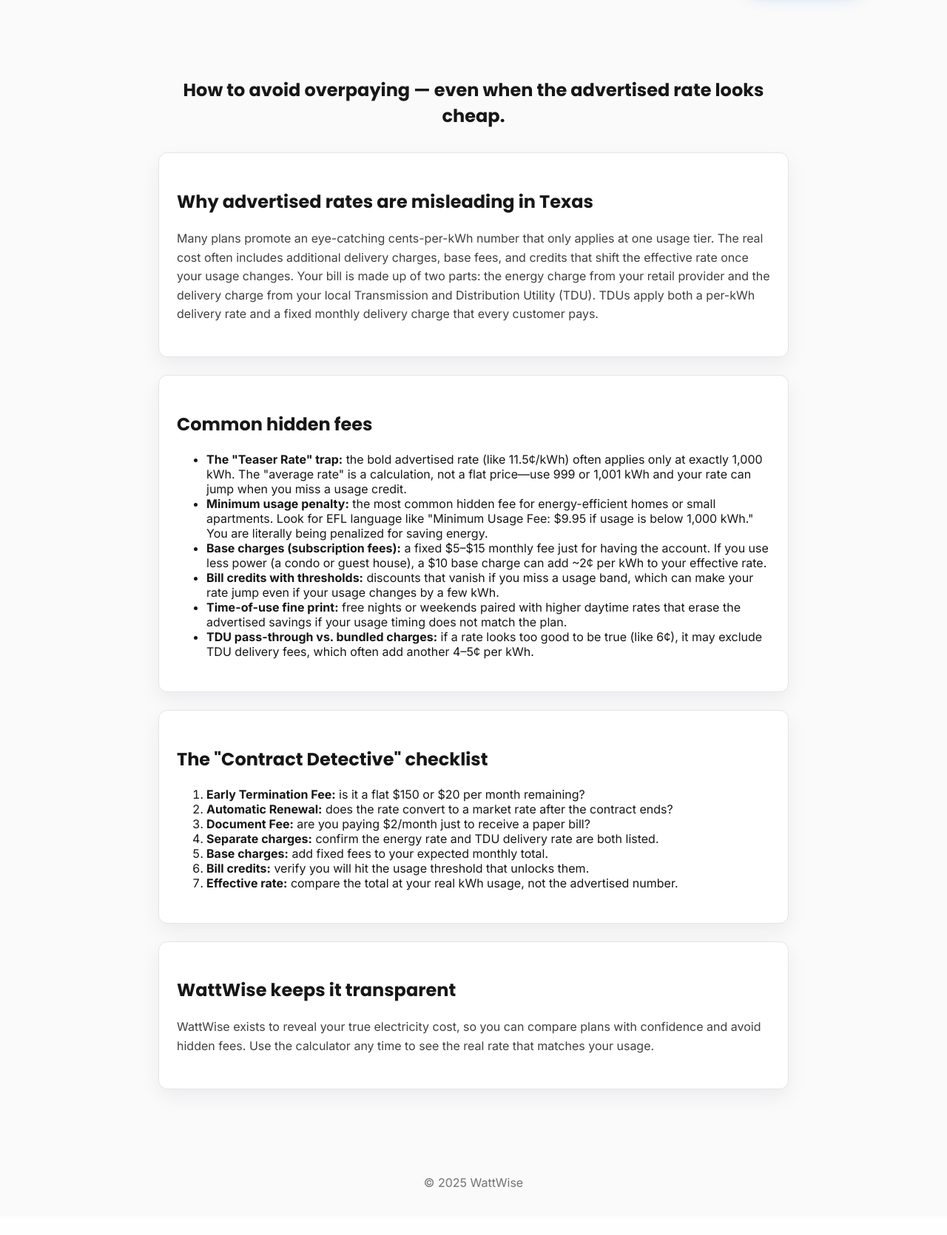
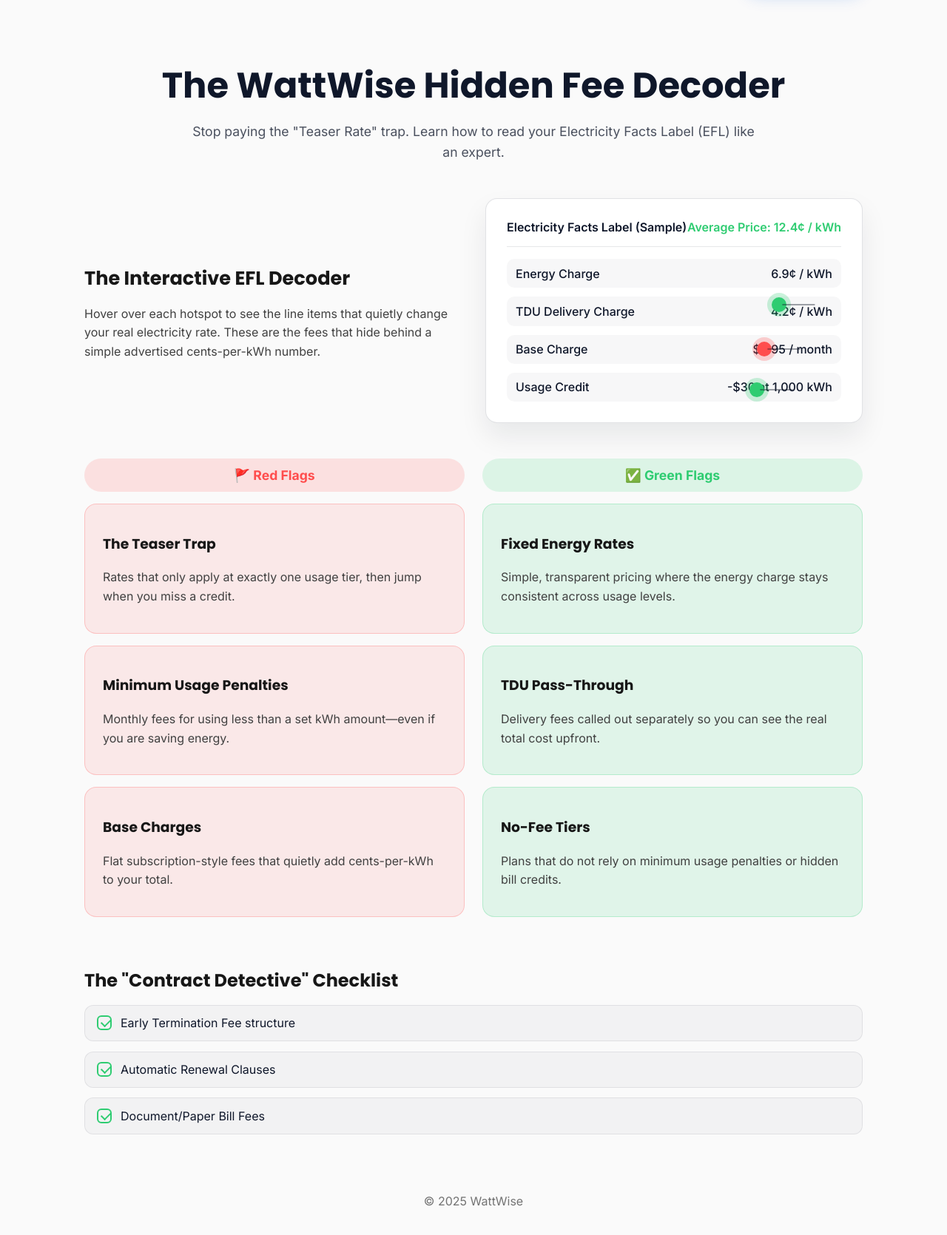
Before and after one commit to ezskape/TX-Calc, a Flask app: page /guide/texas-electricity-hidden-fees in a window 1280 px wide. Shown: the part 68-1738 px from the top of the page at 74% size. Before the commit the page ends 1674 px from the top, so only its background shows below. Run offline with Flask 3, Linux system fonts and the light colour scheme.

Commit message:
Redesign hidden fee guide layout

```diff
--- /dev/null
+++ b/static/css/hidden_fee_guide.css
@@ -0,0 +1,269 @@
+:root {
+  --decoder-text: #0f172a;
+  --decoder-green: #2ecc71;
+  --decoder-red: #ff4d4d;
+  --decoder-border: rgba(15, 23, 42, 0.12);
+}
+
+body {
+  font-family: 'Inter', 'Segoe UI', system-ui, sans-serif;
+  color: var(--decoder-text);
+}
+
+.decoder-container {
+  max-width: 1100px;
+  margin: 0 auto;
+  padding: 2.5rem 1.5rem 3.5rem;
+  display: flex;
+  flex-direction: column;
+  gap: 3rem;
+}
+
+.decoder-header {
+  text-align: center;
+}
+
+.decoder-header h1 {
+  font-size: clamp(2rem, 4vw, 3rem);
+  margin-bottom: 0.75rem;
+  color: var(--decoder-text);
+}
+
+.decoder-subheadline {
+  font-size: 1.1rem;
+  max-width: 780px;
+  margin: 0 auto;
+  color: rgba(15, 23, 42, 0.75);
+}
+
+.decoder-hero {
+  display: grid;
+  grid-template-columns: repeat(auto-fit, minmax(280px, 1fr));
+  gap: 2rem;
+  align-items: center;
+}
+
+.decoder-hero-copy h2 {
+  font-size: 1.6rem;
+  margin-bottom: 0.75rem;
+}
+
+.efl-card {
+  position: relative;
+  background: #ffffff;
+  border-radius: 16px;
+  border: 1px solid var(--decoder-border);
+  box-shadow: 0 18px 36px rgba(15, 23, 42, 0.08);
+  padding: 1.75rem;
+  overflow: hidden;
+}
+
+.efl-header {
+  display: flex;
+  justify-content: space-between;
+  align-items: center;
+  font-weight: 600;
+  padding-bottom: 1rem;
+  border-bottom: 1px solid rgba(15, 23, 42, 0.1);
+  margin-bottom: 1rem;
+}
+
+.efl-rate {
+  color: var(--decoder-green);
+}
+
+.efl-table {
+  display: grid;
+  gap: 0.75rem;
+}
+
+.efl-row {
+  display: flex;
+  justify-content: space-between;
+  padding: 0.6rem 0.75rem;
+  background: rgba(15, 23, 42, 0.03);
+  border-radius: 10px;
+  font-weight: 500;
+}
+
+.efl-hotspot {
+  position: absolute;
+  width: 20px;
+  height: 20px;
+  border-radius: 50%;
+  background: var(--decoder-green);
+  box-shadow: 0 0 0 6px rgba(46, 204, 113, 0.25);
+  cursor: pointer;
+}
+
+.efl-hotspot::after {
+  content: '';
+  position: absolute;
+  top: 50%;
+  left: 50%;
+  width: 44px;
+  height: 2px;
+  background: rgba(15, 23, 42, 0.4);
+  transform: translate(10%, -50%);
+}
+
+.efl-tooltip {
+  position: absolute;
+  right: -10px;
+  top: -10px;
+  transform: translate(100%, -20%);
+  background: #ffffff;
+  color: var(--decoder-text);
+  border-radius: 12px;
+  padding: 0.75rem 1rem;
+  width: 240px;
+  box-shadow: 0 12px 24px rgba(15, 23, 42, 0.16);
+  border: 1px solid rgba(15, 23, 42, 0.12);
+  opacity: 0;
+  pointer-events: none;
+  transition: opacity 0.2s ease;
+  font-size: 0.9rem;
+}
+
+.efl-hotspot:hover .efl-tooltip {
+  opacity: 1;
+}
+
+.hotspot-energy {
+  top: 44%;
+  left: 76%;
+}
+
+.hotspot-base {
+  top: 64%;
+  left: 72%;
+  background: var(--decoder-red);
+  box-shadow: 0 0 0 6px rgba(255, 77, 77, 0.25);
+}
+
+.hotspot-credit {
+  top: 82%;
+  left: 70%;
+}
+
+.decoder-grid {
+  display: grid;
+  grid-template-columns: repeat(auto-fit, minmax(260px, 1fr));
+  gap: 1.5rem;
+}
+
+.flag-column {
+  display: flex;
+  flex-direction: column;
+  gap: 1rem;
+}
+
+.flag-header {
+  font-weight: 700;
+  font-size: 1.1rem;
+  padding: 0.75rem 1rem;
+  border-radius: 999px;
+  text-align: center;
+}
+
+.flag-header--red {
+  background: rgba(255, 77, 77, 0.15);
+  color: var(--decoder-red);
+}
+
+.flag-header--green {
+  background: rgba(46, 204, 113, 0.15);
+  color: var(--decoder-green);
+}
+
+.flag-card {
+  border-radius: 16px;
+  padding: 1.25rem 1.5rem;
+  border: 1px solid transparent;
+  transition: transform 0.2s ease, box-shadow 0.2s ease;
+}
+
+.flag-card--red {
+  background: rgba(255, 77, 77, 0.1);
+  border-color: rgba(255, 77, 77, 0.25);
+}
+
+.flag-card--green {
+  background: rgba(46, 204, 113, 0.12);
+  border-color: rgba(46, 204, 113, 0.25);
+}
+
+.flag-card:hover {
+  transform: translateY(-5px);
+  box-shadow: 0 12px 24px rgba(15, 23, 42, 0.12);
+}
+
+.decoder-checklist h2 {
+  margin-bottom: 1rem;
+}
+
+.checklist {
+  list-style: none;
+  margin: 0;
+  padding: 0;
+  display: grid;
+  gap: 0.85rem;
+}
+
+.checklist li {
+  display: flex;
+  align-items: center;
+  gap: 0.75rem;
+  padding: 0.85rem 1rem;
+  border-radius: 12px;
+  background: rgba(15, 23, 42, 0.03);
+  border: 1px solid rgba(15, 23, 42, 0.08);
+}
+
+.checklist-icon {
+  width: 20px;
+  height: 20px;
+  border-radius: 6px;
+  border: 2px solid var(--decoder-green);
+  position: relative;
+  display: inline-block;
+}
+
+.checklist-icon::after {
+  content: '';
+  position: absolute;
+  width: 6px;
+  height: 10px;
+  border-right: 2px solid var(--decoder-green);
+  border-bottom: 2px solid var(--decoder-green);
+  transform: rotate(45deg);
+  top: 1px;
+  left: 6px;
+}
+
+@media (max-width: 720px) {
+  .decoder-header {
+    text-align: left;
+  }
+
+  .efl-hotspot {
+    position: static;
+    width: auto;
+    height: auto;
+    margin-top: 0.75rem;
+    background: none;
+    box-shadow: none;
+  }
+
+  .efl-tooltip {
+    position: static;
+    transform: none;
+    opacity: 1;
+    margin-top: 0.5rem;
+    width: auto;
+  }
+
+  .efl-hotspot::after {
+    display: none;
+  }
+}
--- a/templates/hidden_fee_guide.html
+++ b/templates/hidden_fee_guide.html
@@ -3,9 +3,10 @@
   <head>
     <meta charset="UTF-8" />
     <meta name="viewport" content="width=device-width, initial-scale=1.0" />
-    <title>WattWise | Texas Electricity Hidden Fee Guide</title>
+    <title>WattWise | Hidden Fee Decoder</title>
     <link rel="icon" type="image/svg+xml" href="{{ url_for('static', filename='img/wattwise-icon.svg') }}" />
     <link rel="stylesheet" href="{{ url_for('static', filename='css/landing.css') }}" />
+    <link rel="stylesheet" href="{{ url_for('static', filename='css/hidden_fee_guide.css') }}" />
   </head>
   <body>
     <header class="nav-shell" aria-label="WattWise navigation">
@@ -21,76 +22,114 @@
       </div>
     </header>
 
-    <main class="landing-container" style="max-width: 900px;">
-      <section class="section" aria-labelledby="guide-title">
-        <div class="section-header">
-          <h1 id="guide-title">How to avoid overpaying — even when the advertised rate looks cheap.</h1>
+    <main class="decoder-container">
+      <section class="decoder-header" aria-labelledby="decoder-title">
+        <h1 id="decoder-title">The WattWise Hidden Fee Decoder</h1>
+        <p class="decoder-subheadline">
+          Stop paying the "Teaser Rate" trap. Learn how to read your Electricity Facts Label (EFL) like an expert.
+        </p>
+      </section>
+
+      <section class="decoder-hero" aria-labelledby="efl-title">
+        <div class="decoder-hero-copy">
+          <h2 id="efl-title">The Interactive EFL Decoder</h2>
+          <p>
+            Hover over each hotspot to see the line items that quietly change your real electricity rate. These are
+            the fees that hide behind a simple advertised cents-per-kWh number.
+          </p>
         </div>
+        <div class="efl-card" role="img" aria-label="Mock Electricity Facts Label with highlighted line items">
+          <div class="efl-header">
+            <span>Electricity Facts Label (Sample)</span>
+            <span class="efl-rate">Average Price: 12.4¢ / kWh</span>
+          </div>
+          <div class="efl-table">
+            <div class="efl-row">
+              <span>Energy Charge</span>
+              <span>6.9¢ / kWh</span>
+            </div>
+            <div class="efl-row">
+              <span>TDU Delivery Charge</span>
+              <span>4.2¢ / kWh</span>
+            </div>
+            <div class="efl-row">
+              <span>Base Charge</span>
+              <span>$9.95 / month</span>
+            </div>
+            <div class="efl-row">
+              <span>Usage Credit</span>
+              <span>-$30 at 1,000 kWh</span>
+            </div>
+          </div>
+          <div class="efl-hotspot hotspot-energy">
+            <span class="efl-tooltip">
+              <strong>Energy Charge:</strong> Providers can pad this rate while showcasing a lower average price
+              that depends on hitting specific usage tiers.
+            </span>
+          </div>
+          <div class="efl-hotspot hotspot-base">
+            <span class="efl-tooltip">
+              <strong>Base Charge:</strong> Flat monthly fees raise your effective rate, especially for low-usage homes.
+            </span>
+          </div>
+          <div class="efl-hotspot hotspot-credit">
+            <span class="efl-tooltip">
+              <strong>Usage Credits:</strong> Bill credits disappear when you miss the exact kWh threshold, causing a
+              sudden spike in price.
+            </span>
+          </div>
+        </div>
+      </section>
 
-        <div class="value-grid" style="margin-top: 2rem; grid-template-columns: 1fr; gap: 1.5rem;">
-          <article class="value-card" style="text-align: left;">
-            <h2>Why advertised rates are misleading in Texas</h2>
-            <p>
-              Many plans promote an eye-catching cents-per-kWh number that only applies at one usage tier.
-              The real cost often includes additional delivery charges, base fees, and credits that shift the
-              effective rate once your usage changes. Your bill is made up of two parts: the energy charge from
-              your retail provider and the delivery charge from your local Transmission and Distribution Utility
-              (TDU). TDUs apply both a per-kWh delivery rate and a fixed monthly delivery charge that every customer
-              pays.
-            </p>
-          </article>
-          <article class="value-card" style="text-align: left;">
-            <h2>Common hidden fees</h2>
-            <ul>
+      <section class="decoder-grid" aria-label="Comparison grid of red flags and green flags">
+        <div class="flag-column">
+          <div class="flag-header flag-header--red">🚩 Red Flags</div>
+          <div class="flag-card flag-card--red">
+            <h3>The Teaser Trap</h3>
+            <p>Rates that only apply at exactly one usage tier, then jump when you miss a credit.</p>
+          </div>
+          <div class="flag-card flag-card--red">
+            <h3>Minimum Usage Penalties</h3>
+            <p>Monthly fees for using less than a set kWh amount—even if you are saving energy.</p>
+          </div>
+          <div class="flag-card flag-card--red">
+            <h3>Base Charges</h3>
+            <p>Flat subscription-style fees that quietly add cents-per-kWh to your total.</p>
+          </div>
+        </div>
+        <div class="flag-column">
+          <div class="flag-header flag-header--green">✅ Green Flags</div>
+          <div class="flag-card flag-card--green">
+            <h3>Fixed Energy Rates</h3>
+            <p>Simple, transparent pricing where the energy charge stays consistent across usage levels.</p>
+          </div>
+          <div class="flag-card flag-card--green">
+            <h3>TDU Pass-Through</h3>
+            <p>Delivery fees called out separately so you can see the real total cost upfront.</p>
+          </div>
+          <div class="flag-card flag-card--green">
+            <h3>No-Fee Tiers</h3>
+            <p>Plans that do not rely on minimum usage penalties or hidden bill credits.</p>
+          </div>
+        </div>
+      </section>
+
+      <section class="decoder-checklist" aria-labelledby="checklist-title">
+        <h2 id="checklist-title">The "Contract Detective" Checklist</h2>
+        <ul class="checklist">
           <li>
-                <strong>The &quot;Teaser Rate&quot; trap:</strong> the bold advertised rate (like 11.5¢/kWh) often applies only
-                at exactly 1,000 kWh. The &quot;average rate&quot; is a calculation, not a flat price—use 999 or 1,001 kWh and
-                your rate can jump when you miss a usage credit.
+            <span class="checklist-icon" aria-hidden="true"></span>
+            Early Termination Fee structure
           </li>
           <li>
-                <strong>Minimum usage penalty:</strong> the most common hidden fee for energy-efficient homes or small
-                apartments. Look for EFL language like &quot;Minimum Usage Fee: $9.95 if usage is below 1,000 kWh.&quot;
-                You are literally being penalized for saving energy.
+            <span class="checklist-icon" aria-hidden="true"></span>
+            Automatic Renewal Clauses
           </li>
           <li>
-                <strong>Base charges (subscription fees):</strong> a fixed $5–$15 monthly fee just for having the account.
-                If you use less power (a condo or guest house), a $10 base charge can add ~2¢ per kWh to your
-                effective rate.
-              </li>
-              <li>
-                <strong>Bill credits with thresholds:</strong> discounts that vanish if you miss a usage band, which can
-                make your rate jump even if your usage changes by a few kWh.
-              </li>
-              <li>
-                <strong>Time-of-use fine print:</strong> free nights or weekends paired with higher daytime rates that
-                erase the advertised savings if your usage timing does not match the plan.
-              </li>
-              <li>
-                <strong>TDU pass-through vs. bundled charges:</strong> if a rate looks too good to be true (like 6¢),
-                it may exclude TDU delivery fees, which often add another 4–5¢ per kWh.
+            <span class="checklist-icon" aria-hidden="true"></span>
+            Document/Paper Bill Fees
           </li>
         </ul>
-          </article>
-          <article class="value-card" style="text-align: left;">
-            <h2>The &quot;Contract Detective&quot; checklist</h2>
-            <ol>
-              <li><strong>Early Termination Fee:</strong> is it a flat $150 or $20 per month remaining?</li>
-              <li><strong>Automatic Renewal:</strong> does the rate convert to a market rate after the contract ends?</li>
-              <li><strong>Document Fee:</strong> are you paying $2/month just to receive a paper bill?</li>
-              <li><strong>Separate charges:</strong> confirm the energy rate and TDU delivery rate are both listed.</li>
-              <li><strong>Base charges:</strong> add fixed fees to your expected monthly total.</li>
-              <li><strong>Bill credits:</strong> verify you will hit the usage threshold that unlocks them.</li>
-              <li><strong>Effective rate:</strong> compare the total at your real kWh usage, not the advertised number.</li>
-            </ol>
-          </article>
-          <article class="value-card" style="text-align: left;">
-            <h2>WattWise keeps it transparent</h2>
-            <p>
-              WattWise exists to reveal your true electricity cost, so you can compare plans with confidence
-              and avoid hidden fees. Use the calculator any time to see the real rate that matches your usage.
-            </p>
-          </article>
-        </div>
       </section>
     </main>
 
```
Lines whose indentation alone changed are shown as unchanged.
